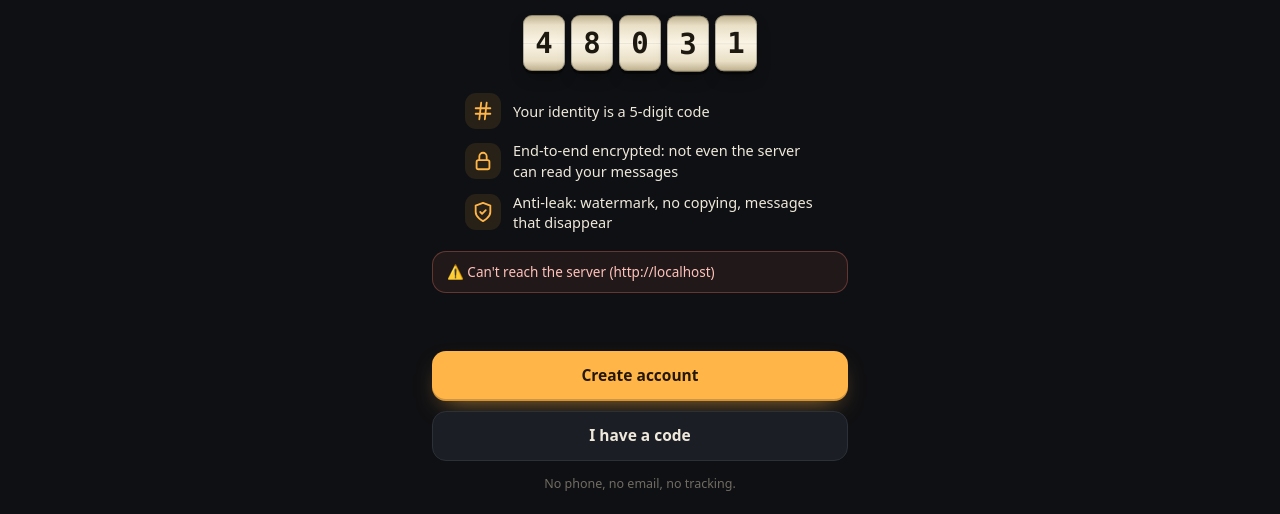
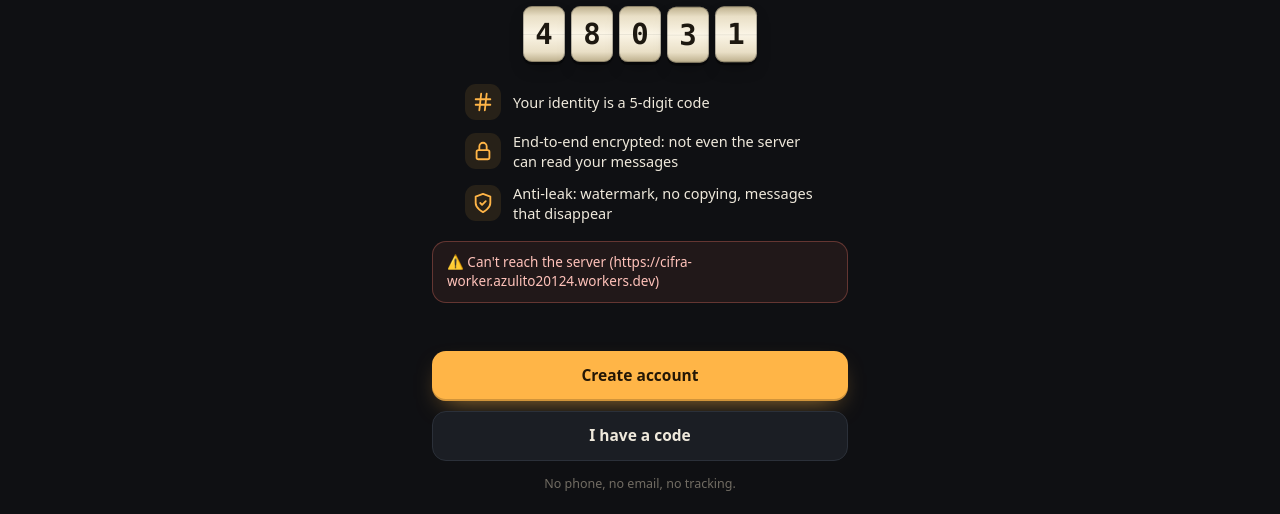
Before and after one commit to IAN20256/CIFRA, a plain HTML site: page index.html in a window 1280 px wide. Shown: the part 286-800 px from the top of the page. Drawn offline with Linux system fonts and the light colour scheme; no server answers.

Commit message:
Set SERVER_URL to the deployed Worker
Co-Authored-By: Claude Sonnet 5.5 <noreply@anthropic.com>
Claude-Session: https://claude.ai/code/session_015JX7qhGDUPQDeT27Sf3vbU

```diff
--- a/index.html
+++ b/index.html
@@ -439,7 +439,7 @@ body.shielded #app,body.shielded #viewer,body.shielded .sheet-wrap{filter:blur(2
    Si alojas este archivo en GitHub Pages, pon aquí la URL de tu Worker:
    Leave empty when the Worker serves this file. For GitHub Pages, put your Worker URL:
    ════════════════════════════════════════════════════════════════════ */
-const SERVER_URL = '';   // ej. 'https://cifra.tu-usuario.workers.dev'
+const SERVER_URL = 'https://cifra-worker.azulito20124.workers.dev';   // ej. 'https://cifra.tu-usuario.workers.dev'
 
 // En GitHub Pages no hay API en el mismo dominio: ahí SERVER_URL es obligatorio.
 const ON_PAGES = /\.github\.io$/i.test(location.hostname);
```
